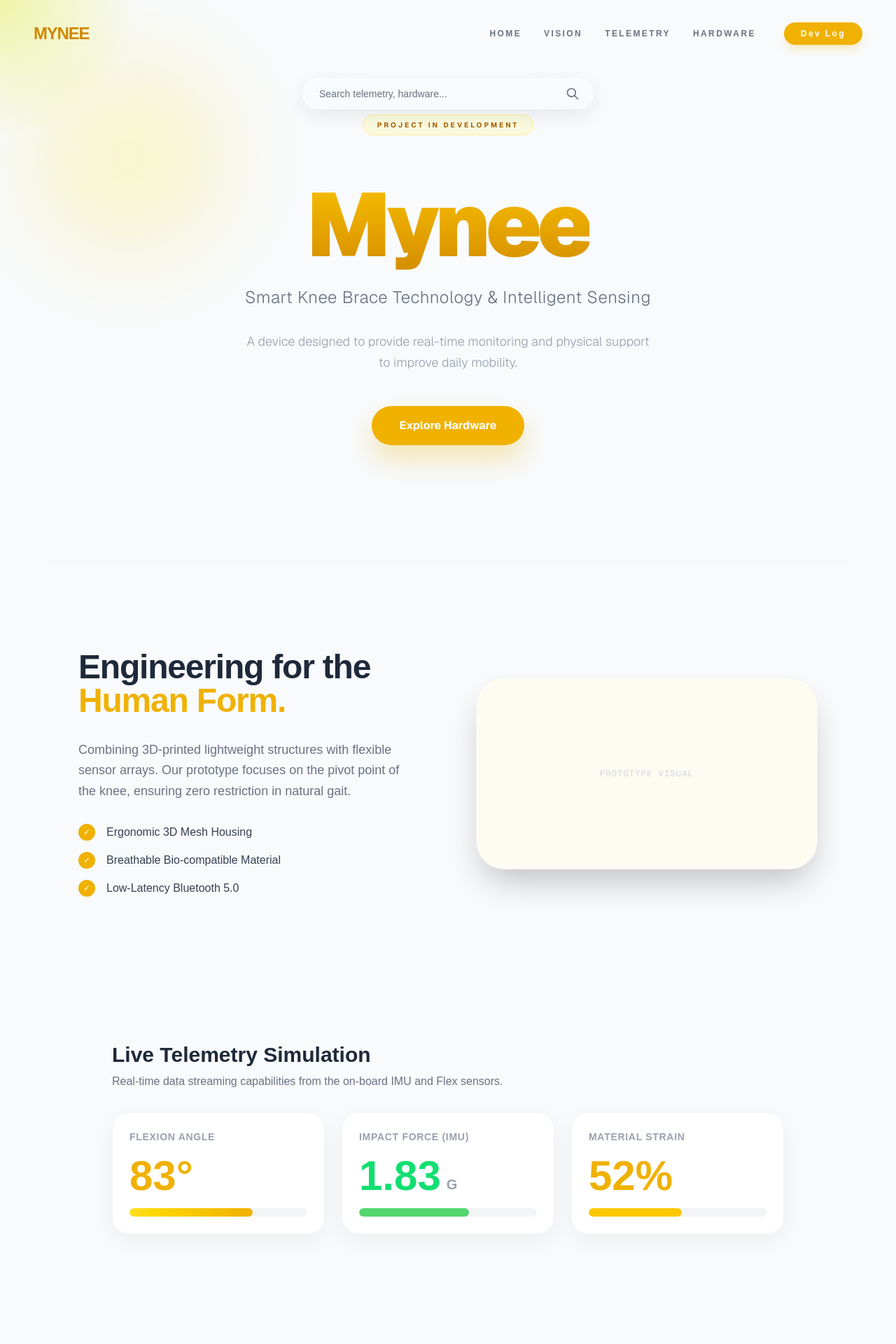
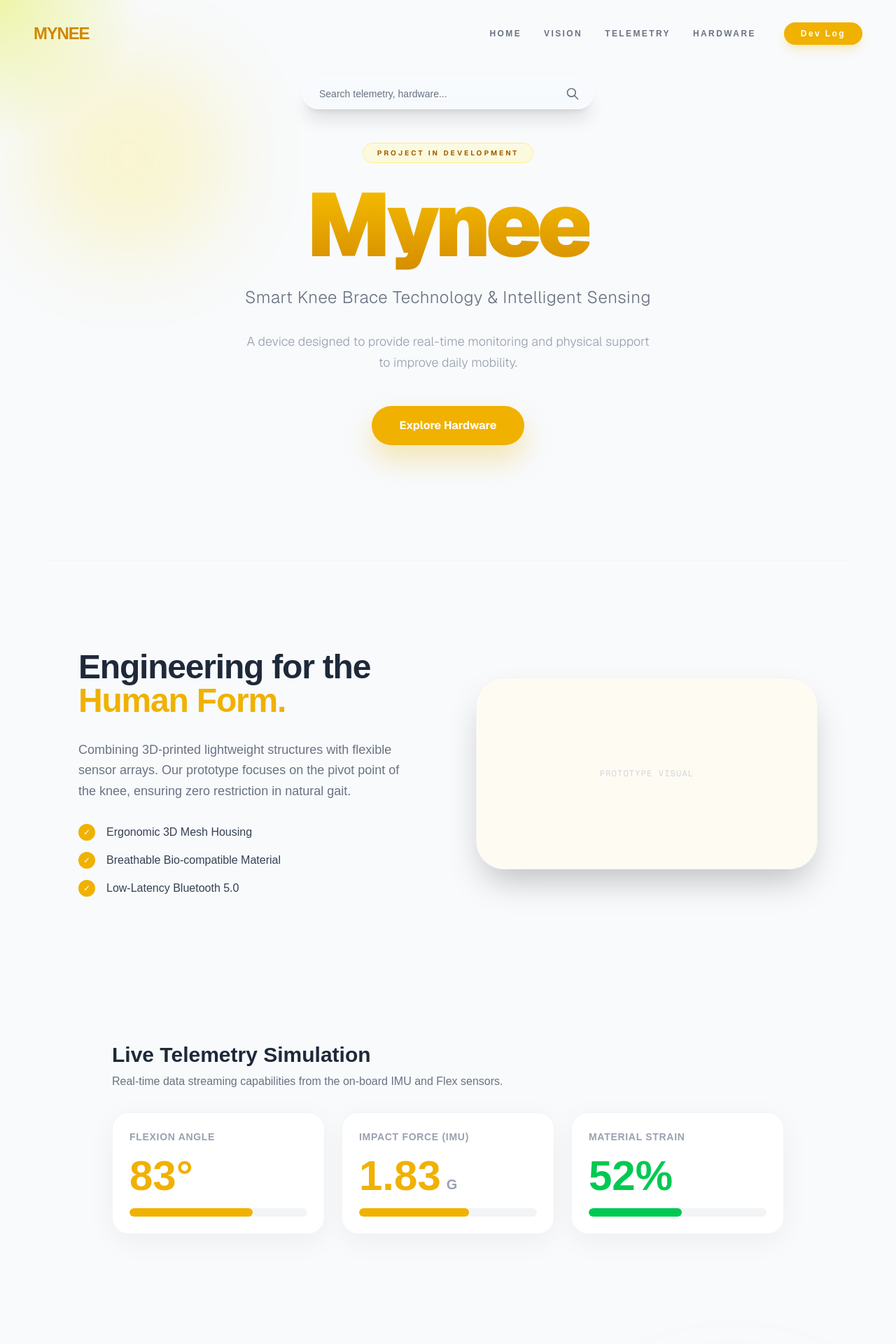
Before and after one commit to arzanishshumak0395/mynee-website, a Next.js app: page / in a window 1280 px wide. Shown: the top 1920 px of the page at 70% size. Built offline with nearby package versions, Linux system fonts and the light colour scheme; grey boxes are pictures that could not be loaded.

Commit message:
fixed  the telemtry and search bar issues

```diff
--- a/src/app/page.js
+++ b/src/app/page.js
@@ -53,16 +53,30 @@ export default function Home() {
     return () => clearInterval(interval);
   }, []);
 
+  // --- NEW: DYNAMIC COLOR LOGIC ---
+  // Calculates percentage and returns the matching Tailwind text and background colors
+  const getDynamicColor = (val, max) => {
+    const ratio = val / max;
+    if (ratio < 0.30) return { text: "text-gray-800", bg: "bg-gray-800" };   // Black/Dark Gray
+    if (ratio < 0.60) return { text: "text-green-500", bg: "bg-green-500" }; // Green
+    if (ratio < 0.85) return { text: "text-yellow-500", bg: "bg-yellow-500" };// Yellow
+    return { text: "text-red-500", bg: "bg-red-500" };                       // Red
+  };
+
+  const flexColors = getDynamicColor(sensorData.flexionAngle, 120);
+  const impactColors = getDynamicColor(sensorData.gForce, 3.0);
+  const strainColors = getDynamicColor(sensorData.strainLevel, 100);
+
   return (
     <main
       onMouseMove={handleMouseMove}
       className="relative flex min-h-screen flex-col items-center bg-slate-50 text-gray-900 overflow-x-hidden"
     >
-      {/* --- FLOATING PRISM SEARCH BAR (Fixed position, independent of scroll) --- */}
+      {/* --- FLOATING PRISM SEARCH BAR (Less blur, more transparency) --- */}
       <div className="fixed top-28 left-1/2 -translate-x-1/2 z-[60] w-full max-w-md px-4 pointer-events-none">
         <div className="pointer-events-auto relative group">
-          {/* Intense glassmorphism background layers for prism effect */}
-          <div className="absolute inset-0 bg-white/20 backdrop-blur-2xl saturate-[2.5] border border-white/60 rounded-full shadow-[0_8px_30px_rgba(0,0,0,0.08)] transition-all group-hover:bg-white/30"></div>
+          {/* backdrop-blur-md and bg-white/10 allows you to see the text behind it, but warped! */}
+          <div className="absolute inset-0 bg-white/10 backdrop-blur-md saturate-[1.5] border border-white/50 rounded-full shadow-xl transition-all group-hover:bg-white/20"></div>
           <input
             type="text"
             placeholder="Search telemetry, hardware..."
@@ -122,10 +136,10 @@ export default function Home() {
         variants={staggerContainer}
         className="z-10 min-h-screen w-full max-w-5xl flex flex-col items-center justify-center font-sans p-8 md:p-24 text-center"
       >
-        <motion.div variants={fadeUpVariant} className="inline-block mb-6 px-5 py-1.5 rounded-full bg-yellow-100/50 border border-yellow-200 text-yellow-700 text-[10px] font-bold tracking-[0.3em] uppercase">
+        <motion.div variants={fadeUpVariant} className="inline-block mb-6 px-5 py-1.5 rounded-full bg-yellow-100/50 border border-yellow-200 text-yellow-700 text-[10px] font-bold tracking-[0.3em] uppercase mt-10">
           Project In Development
         </motion.div>
-        <motion.h1 variants={fadeUpVariant} className="text-7xl md:text-9xl font-black mb-6 tracking-tighter mt-10">
+        <motion.h1 variants={fadeUpVariant} className="text-7xl md:text-9xl font-black mb-6 tracking-tighter">
           <span className="text-transparent bg-clip-text bg-gradient-to-b from-yellow-400 to-yellow-600">
             Mynee
           </span>
@@ -173,7 +187,7 @@ export default function Home() {
         </div>
       </motion.div>
 
-      {/* --- LIVE TELEMETRY DASHBOARD --- */}
+      {/* --- LIVE TELEMETRY DASHBOARD (Dynamic Colors Applied) --- */}
       <motion.div
         id="telemetry"
         initial="hidden"
@@ -190,28 +204,30 @@ export default function Home() {
           <motion.div variants={fadeUpVariant} className="bg-white p-6 rounded-3xl shadow-[0_10px_40px_rgba(0,0,0,0.05)] border border-gray-100 hover:border-yellow-400 transition-colors">
             <h4 className="text-sm font-bold text-gray-400 uppercase tracking-wider mb-4">Flexion Angle</h4>
             <div className="flex items-end gap-2 mb-4">
-              <span className="text-6xl font-black text-yellow-500 transition-colors duration-300">{sensorData.flexionAngle}°</span>
+              <span className={`text-6xl font-black transition-colors duration-500 ${flexColors.text}`}>
+                {sensorData.flexionAngle}°
+              </span>
             </div>
             <div className="w-full bg-gray-100 rounded-full h-3 overflow-hidden">
               <div
-                className="bg-gradient-to-r from-yellow-300 to-yellow-500 h-3 rounded-full transition-all duration-700 ease-out"
+                className={`h-3 rounded-full transition-all duration-700 ease-out ${flexColors.bg}`}
                 style={{ width: `${(sensorData.flexionAngle / 120) * 100}%` }}
               ></div>
             </div>
           </motion.div>
 
-          {/* Impact Force - Numbers change color with the bar */}
+          {/* Impact Force */}
           <motion.div variants={fadeUpVariant} className="bg-white p-6 rounded-3xl shadow-[0_10px_40px_rgba(0,0,0,0.05)] border border-gray-100 hover:border-yellow-400 transition-colors">
             <h4 className="text-sm font-bold text-gray-400 uppercase tracking-wider mb-4">Impact Force (IMU)</h4>
             <div className="flex items-end gap-2 mb-4">
-              <span className={`text-6xl font-black transition-colors duration-500 ${sensorData.gForce > 2.0 ? 'text-red-500' : 'text-green-400'}`}>
+              <span className={`text-6xl font-black transition-colors duration-500 ${impactColors.text}`}>
                 {sensorData.gForce}
               </span>
               <span className="text-xl font-bold text-gray-400 mb-1">G</span>
             </div>
             <div className="w-full bg-gray-100 rounded-full h-3 overflow-hidden">
               <div
-                className={`h-3 rounded-full transition-all duration-700 ease-out ${sensorData.gForce > 2.0 ? 'bg-red-500' : 'bg-green-400'}`}
+                className={`h-3 rounded-full transition-all duration-700 ease-out ${impactColors.bg}`}
                 style={{ width: `${(sensorData.gForce / 3) * 100}%` }}
               ></div>
             </div>
@@ -221,11 +237,13 @@ export default function Home() {
           <motion.div variants={fadeUpVariant} className="bg-white p-6 rounded-3xl shadow-[0_10px_40px_rgba(0,0,0,0.05)] border border-gray-100 hover:border-yellow-400 transition-colors">
             <h4 className="text-sm font-bold text-gray-400 uppercase tracking-wider mb-4">Material Strain</h4>
             <div className="flex items-end gap-2 mb-4">
-              <span className="text-6xl font-black text-yellow-500 transition-colors duration-300">{sensorData.strainLevel}%</span>
+              <span className={`text-6xl font-black transition-colors duration-500 ${strainColors.text}`}>
+                {sensorData.strainLevel}%
+              </span>
             </div>
             <div className="w-full bg-gray-100 rounded-full h-3 overflow-hidden">
               <div
-                className="bg-yellow-400 h-3 rounded-full transition-all duration-700 ease-out"
+                className={`h-3 rounded-full transition-all duration-700 ease-out ${strainColors.bg}`}
                 style={{ width: `${sensorData.strainLevel}%` }}
               ></div>
             </div>
```
